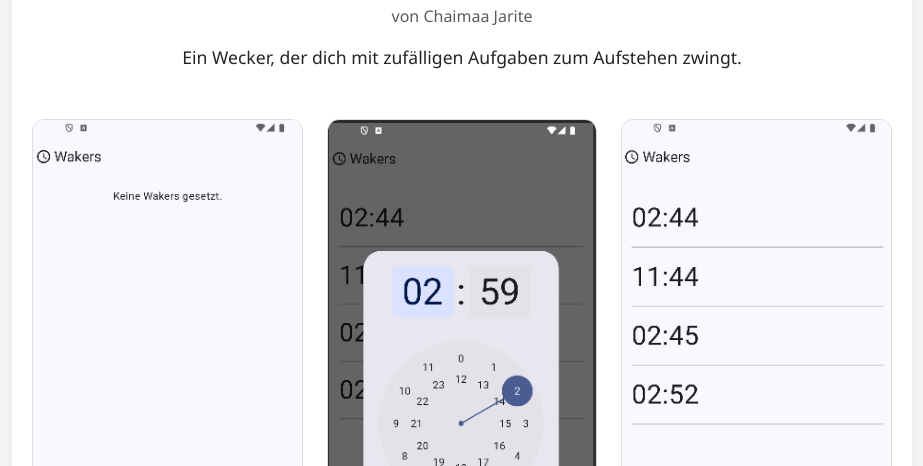
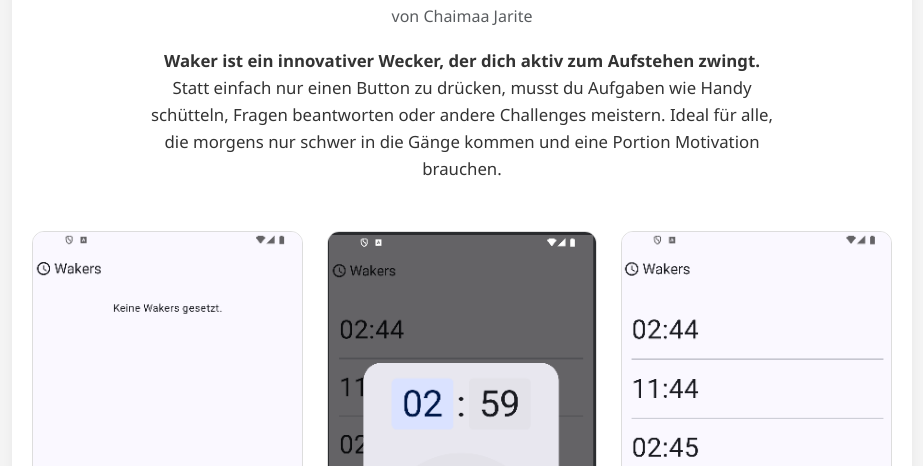
Before and after one commit to bambinaCh/WakerSite, a plain HTML site: page index.html in a window 1280 px wide. Shown: the part 634-1100 px from the top of the page, without its empty margins (178-1101 px from the left). Drawn offline with nearby package versions, Linux system fonts and the light colour scheme; files that its build step writes are made by us from their sources.

Commit message:
description hinzufügt

```diff
--- a/css/main.css
+++ b/css/main.css
@@ -12,14 +12,22 @@ body {
     box-shadow: 0 0 12px rgba(0, 0, 0, 0.05);
   }
 
+
   .app-title {
     font-size: 2rem;
     font-weight: bold;
   }
 
-  .description {
-    font-size: 1.1rem;
-    margin-top: 10px;
+  .author {
+    margin-bottom: 20px;
+  }
+
+  .long-description {
+    font-size: 1.05rem;
+    color: #333;
+    margin: 0 auto 40px auto;
+    max-width: 650px;
+    line-height: 1.6;
   }
 
   .screenshot {
--- a/index.html
+++ b/index.html
@@ -4,9 +4,7 @@
   <meta charset="UTF-8">
   <title>Waker – Challenge Wecker</title>
   <meta name="viewport" content="width=device-width, initial-scale=1">
-  <!-- Bootstrap CSS -->
   <link href="https://cdn.jsdelivr.net/npm/bootstrap@5.3.2/dist/css/bootstrap.min.css" rel="stylesheet">
-  <!-- Custom CSS -->
   <link href="main.css" rel="stylesheet">
 </head>
 <body>
@@ -14,7 +12,12 @@
     <img src="src/waker_icon.png" alt="App Icon" class="app-icon">
     <h1 class="app-title">Waker – Challenge Wecker</h1>
     <p class="author text-muted">von Chaimaa Jarite</p>
-    <p class="description">Ein Wecker, der dich mit zufälligen Aufgaben zum Aufstehen zwingt.</p>
+
+    <p class="long-description">
+      <strong>Waker ist ein innovativer Wecker, der dich aktiv zum Aufstehen zwingt.</strong><br>
+      Statt einfach nur einen Button zu drücken, musst du Aufgaben wie Handy schütteln, Fragen beantworten oder andere Challenges meistern.
+      Ideal für alle, die morgens nur schwer in die Gänge kommen und eine Portion Motivation brauchen.
+    </p>
 
     <div class="screenshots row justify-content-center mt-5">
       <div class="col-md-4 screenshot-block">
```
